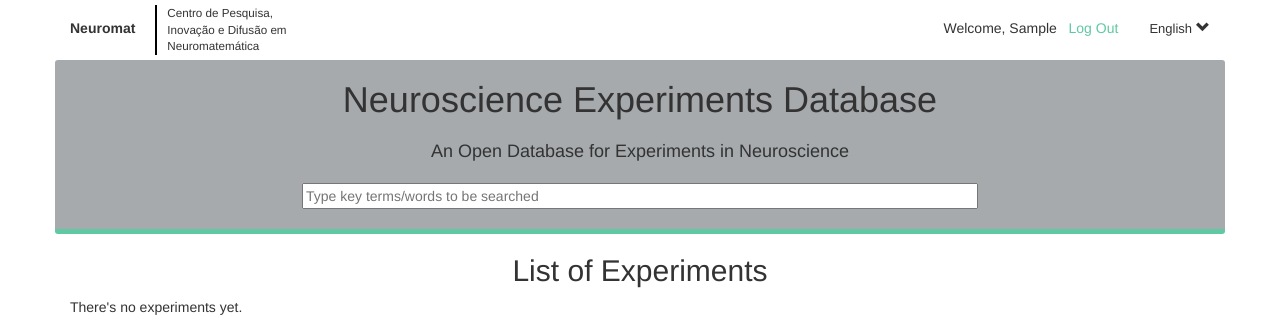
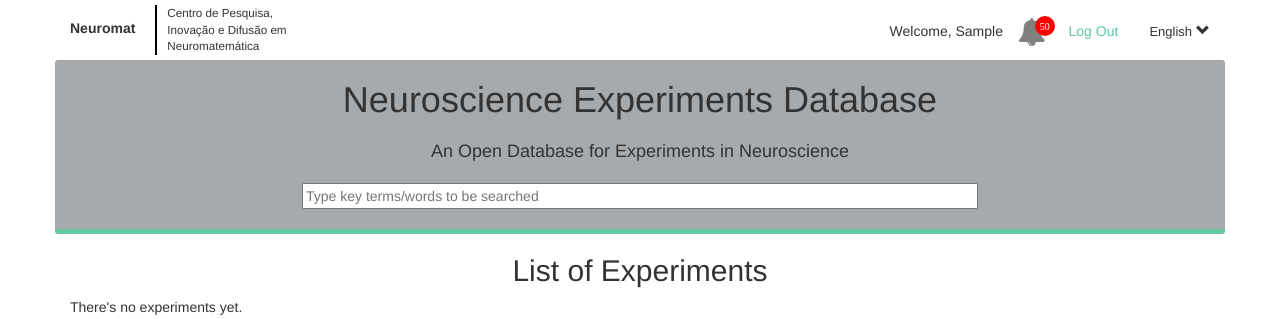
Before and after one commit to neuromat/portal, a Django app: page / in a window 1280 px wide. Shown: the top 319 px of the page. Run offline with Django 3.2, Linux system fonts and the light colour scheme; the visitor is signed in with stand-in values (Sample User, id 1); data that the repository does not hold is empty; some libraries are stand-ins or nearby versions.

Commit message:
Displays a bell sign in the top of pages indicating if there are experiments to be analysed by trustees

```diff
--- a/experiments/templates/experiments/base.html
+++ b/experiments/templates/experiments/base.html
@@ -10,6 +10,7 @@
     <link rel="stylesheet" href="{% static 'css/normalize.css' %}">
     <link rel="stylesheet" href="{% static 'bootstrap-3.3.7-dist/css/bootstrap.min.css' %}">
     <link rel="stylesheet" href="{% static 'css/main.css' %}">
+    <link rel="stylesheet" href="{% static 'font-awesome-4.7.0/css/font-awesome.min.css' %}">
 </head>
 <body>
 {% include 'experiments/top.html' %}
--- a/experiments/templates/experiments/top.html
+++ b/experiments/templates/experiments/top.html
@@ -8,12 +8,12 @@
             {% else %}
                 Welcome, {{ user.username }}
             {% endif %}
-            &nbsp;&nbsp;<a href="{% url 'logout' %}">Log Out</a>
+            <i id="new_experiments" class="fa fa-bell fa-2x icon-grey badger"></i>&nbsp;&nbsp;
+            <a href="{% url 'logout' %}">Log Out</a>
         {% else %}
             <a href="{% url 'login' %}">Log In</a>
         {% endif %}
         &nbsp;&nbsp;&nbsp;&nbsp;&nbsp;&nbsp;
-        <span class="top-language">English</span> <i class="glyphicon
-        glyphicon-chevron-down"></i>
+        <span class="top-language">English</span> <i class="glyphicon glyphicon-chevron-down"></i>
     </div>
 </section>
--- a/static/css/main.css
+++ b/static/css/main.css
@@ -23,6 +23,29 @@ a {
 a:hover {
   color: #a9b2b9;
   text-decoration: none;
+}
+*.icon-grey {
+  color: grey;
+}
+i#new_experiments {
+  width: 50px;
+  text-align: center;
+  vertical-align: middle;
+  position: relative;
+}
+.badger:after{
+    content:"50";
+    position: absolute;
+    background: red;
+    height:2rem;
+    top:-0.2rem;
+    right:0.2rem;
+    width:2rem;
+    text-align: center;
+    line-height: 2rem;
+    font-size: 1rem;
+    border-radius: 50%;
+    color:white;
 }
 
 /*
```
Also changed, not shown: functional_tests/test_experiments_trustees.py (renamed from functional_tests/test_experiments_list_trustees.py, +12 -2 lines), experiments/templates/experiments/home.html (indentation only).
